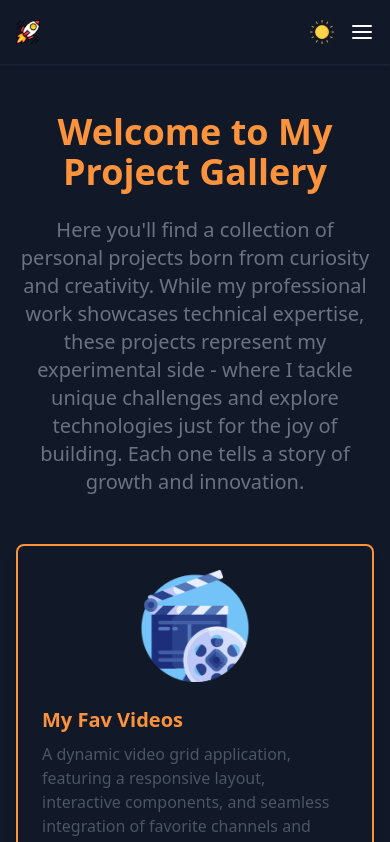
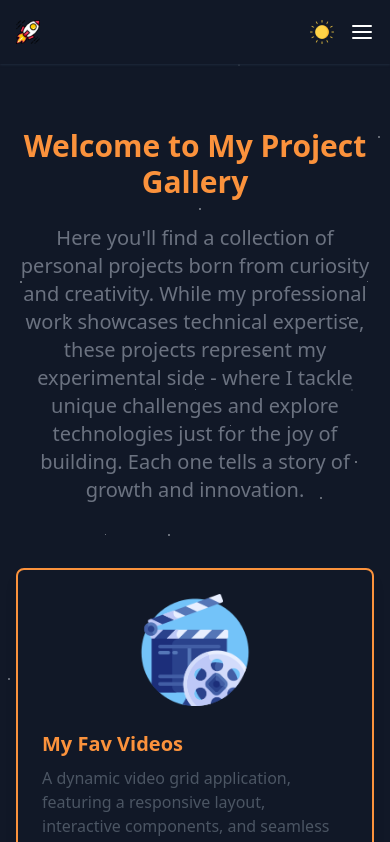
Before and after one commit to evokss/MyPortfolioWebsite, a Next.js app: page /projects in a window 390 px wide. Shown: the top 842 px of the page. Built offline with nearby package versions, Linux system fonts and the light colour scheme.

Commit message:
Refine layout and dark mode styles

```diff
--- a/app/components/projects/ProjectsShowcase.jsx
+++ b/app/components/projects/ProjectsShowcase.jsx
@@ -21,7 +21,7 @@ const ProjectCard = ({ project }) => {
         {project.technologies.map((tech, index) => (
           <span
             key={index}
-            className="bg-blue-100 text-orange-400 text-xs font-medium px-2.5 py-0.5 rounded dark:text-rose-600"
+            className="bg-gray-100 text-orange-400 text-xs font-medium px-2.5 py-0.5 rounded dark:text-rose-600 dark:bg-blue-100"
           >
             {tech}
           </span>
@@ -60,11 +60,11 @@ const ProjectCard = ({ project }) => {
 // Main Projects Showcase Page
 const ProjectsShowcase = () => {
   return (
-    <div className="min-h-screen bg-gray-50 py-12 px-4 sm:px-6 lg:px-8 dark:bg-gray-900 dark:text-white">
+    <div className="min-h-screen bg-gray-50 py-16 px-4 sm:px-6 lg:px-8 dark:bg-transparent dark:text-white">
       <div className="max-w-7xl mx-auto">
         {/* Welcome Section */}
-        <div className="text-center mb-12">
-          <h1 className="text-4xl font-extrabold sm:text-5xl md:text-6xl text-orange-400 mb-6">
+        <div className="text-center mb-16">
+          <h1 className="text-3xl font-extrabold sm:text-5xl md:text-6xl text-orange-400 mb-6">
             Welcome to My Project Gallery
           </h1>
 
```
